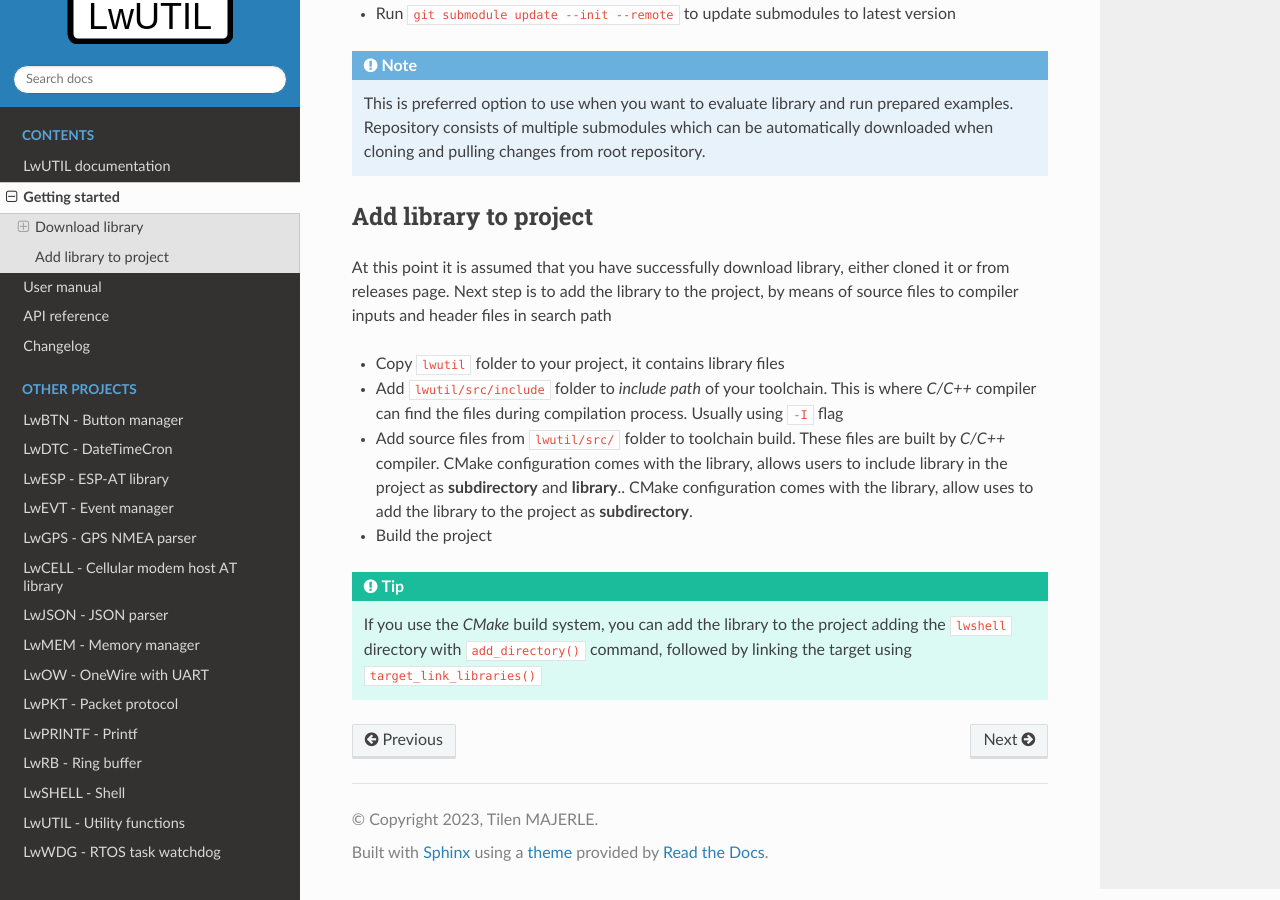
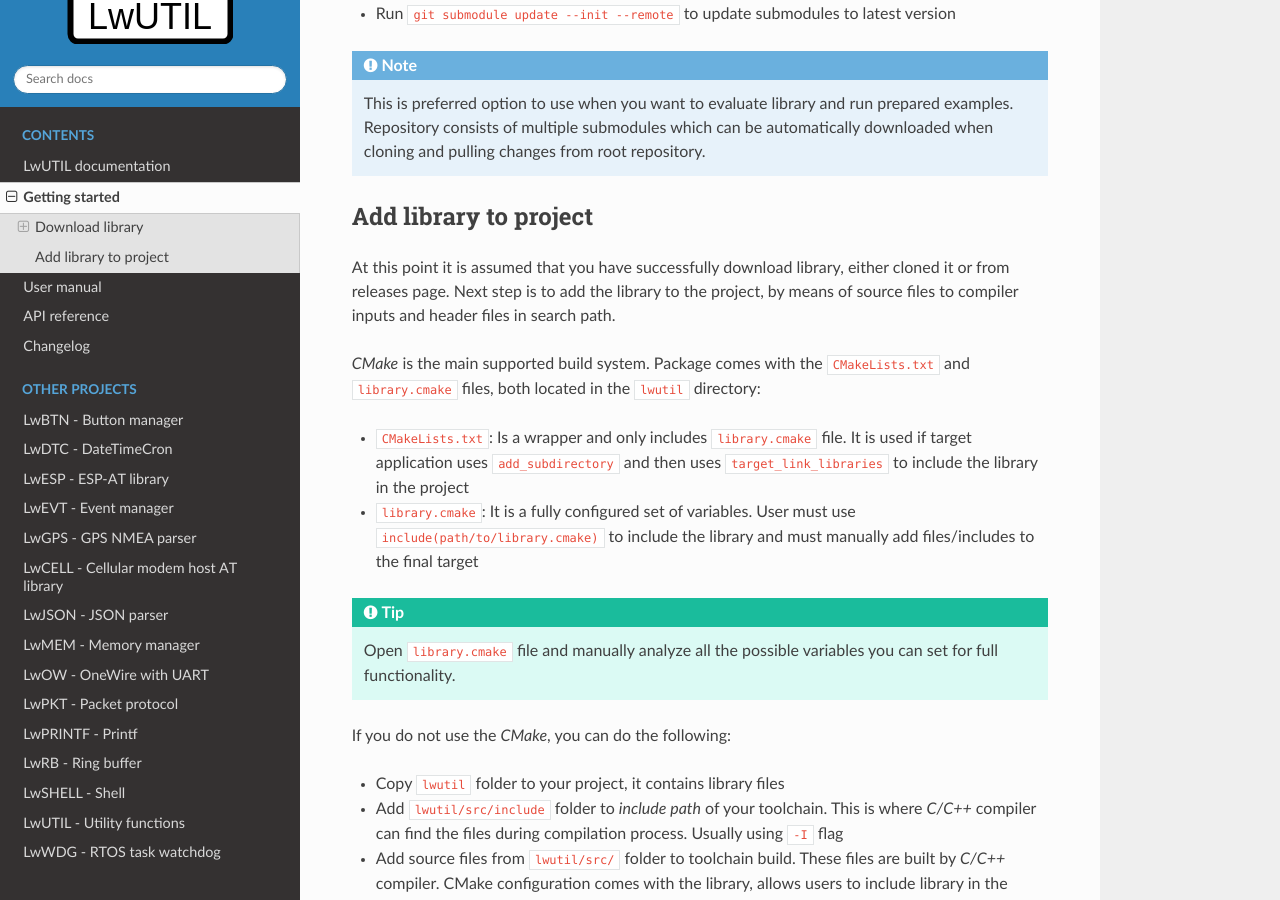
Before and after one commit to MaJerle/lwutil, a Sphinx documentation site: the page built from docs/get-started/index.rst, in a window 1280 px wide and 900 px high, scrolled down 1166 px. Built offline with Sphinx 7.4.7 and the Read the Docs theme 2.0.0, drawn with Linux system fonts in a browser that asks for light colours; the version number could not be read and is left out.

Commit message:
Improve the cmake documentation

```diff
--- a/docs/get-started/index.rst
+++ b/docs/get-started/index.rst
@@ -58,13 +58,19 @@
 ^^^^^^^^^^^^^^^^^^^^^^
 
 At this point it is assumed that you have successfully download library, either cloned it or from releases page.
-Next step is to add the library to the project, by means of source files to compiler inputs and header files in search path
+Next step is to add the library to the project, by means of source files to compiler inputs and header files in search path.
+
+*CMake* is the main supported build system. Package comes with the ``CMakeLists.txt`` and ``library.cmake`` files, both located in the ``lwutil`` directory:
+
+* ``CMakeLists.txt``: Is a wrapper and only includes ``library.cmake`` file. It is used if target application uses ``add_subdirectory`` and then uses ``target_link_libraries`` to include the library in the project
+* ``library.cmake``: It is a fully configured set of variables. User must use ``include(path/to/library.cmake)`` to include the library and must manually add files/includes to the final target
+
+.. tip::
+    Open ``library.cmake`` file and manually analyze all the possible variables you can set for full functionality.
+
+If you do not use the *CMake*, you can do the following:
 
 * Copy ``lwutil`` folder to your project, it contains library files
 * Add ``lwutil/src/include`` folder to `include path` of your toolchain. This is where `C/C++` compiler can find the files during compilation process. Usually using ``-I`` flag
 * Add source files from ``lwutil/src/`` folder to toolchain build. These files are built by `C/C++` compiler. CMake configuration comes with the library, allows users to include library in the project as **subdirectory** and **library**.. CMake configuration comes with the library, allow uses to add the library to the project as **subdirectory**.
 * Build the project
-
-.. tip::
-    If you use the *CMake* build system, you can add the library to the project adding the ``lwshell``
-    directory with ``add_directory()`` command, followed by linking the target using ``target_link_libraries()``
```
Also changed, not shown: 1 other file.
